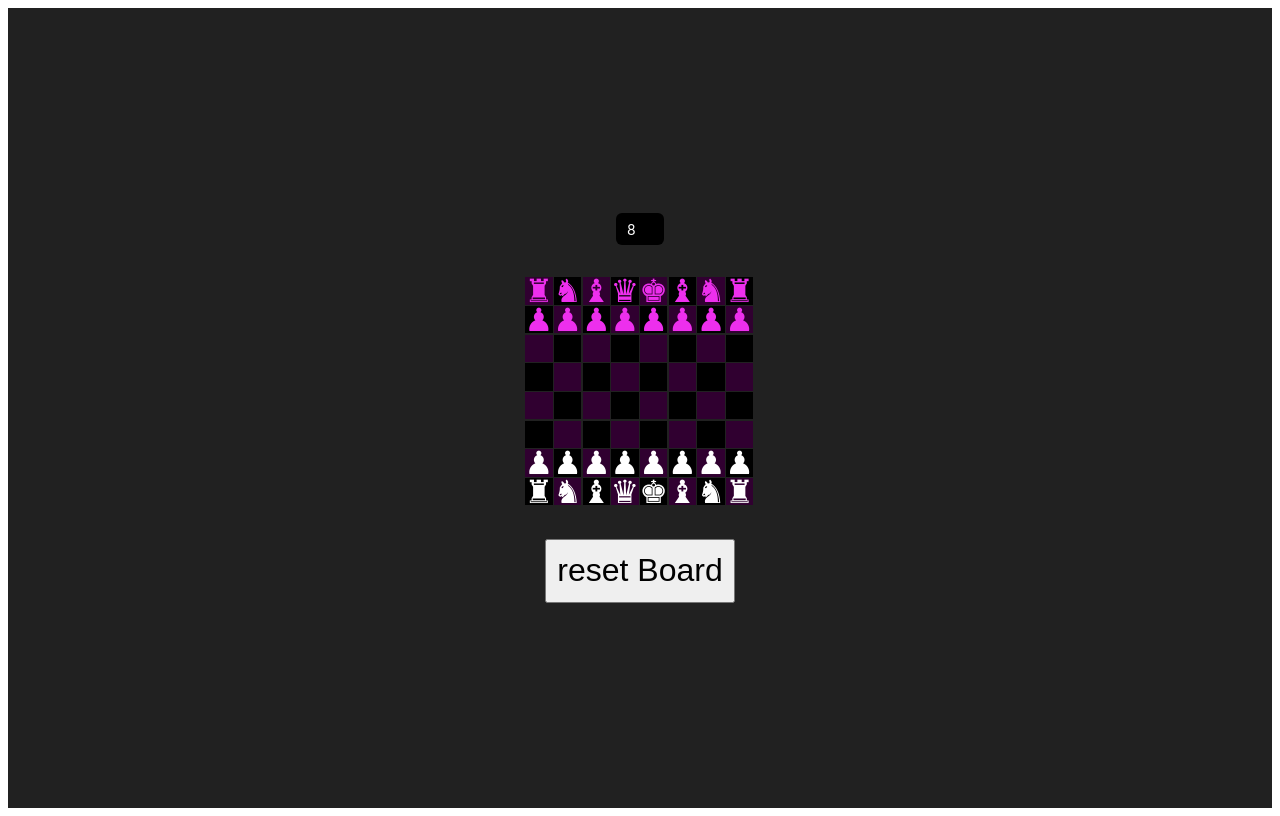
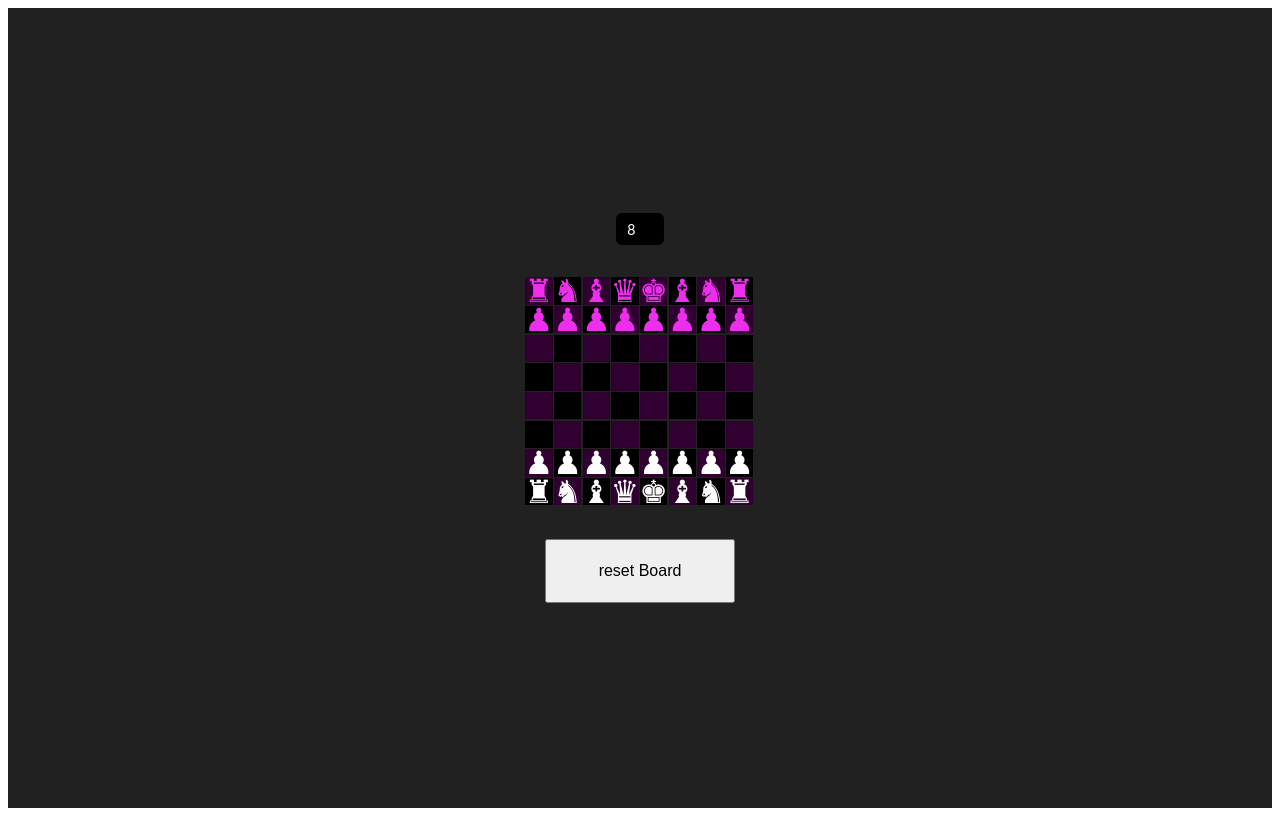
Before and after one commit to PauloSoaf/ChessInReact, a React (Vite) app in the folder ChessInReact/: page / in a window 1280 px wide. Built offline with nearby package versions, Linux system fonts and the light colour scheme; the HTML template or start-up script is replaced by a standard one.

Commit message:
quick fix

```diff
--- a/ChessInReact/src/App.tsx
+++ b/ChessInReact/src/App.tsx
@@ -114,7 +114,7 @@ const App = () => {
       <button style={{
         width: '15%',
         height: '4rem',
-        fontSize: '2rem'
+        fontSize: '1rem'
       }}
         onClick={fillBoard}
       > reset Board</button>
```
Also changed, not shown: ChessInReact/src/components/LightSquare/LightSquare.tsx (deleted, +0 -13 lines).
